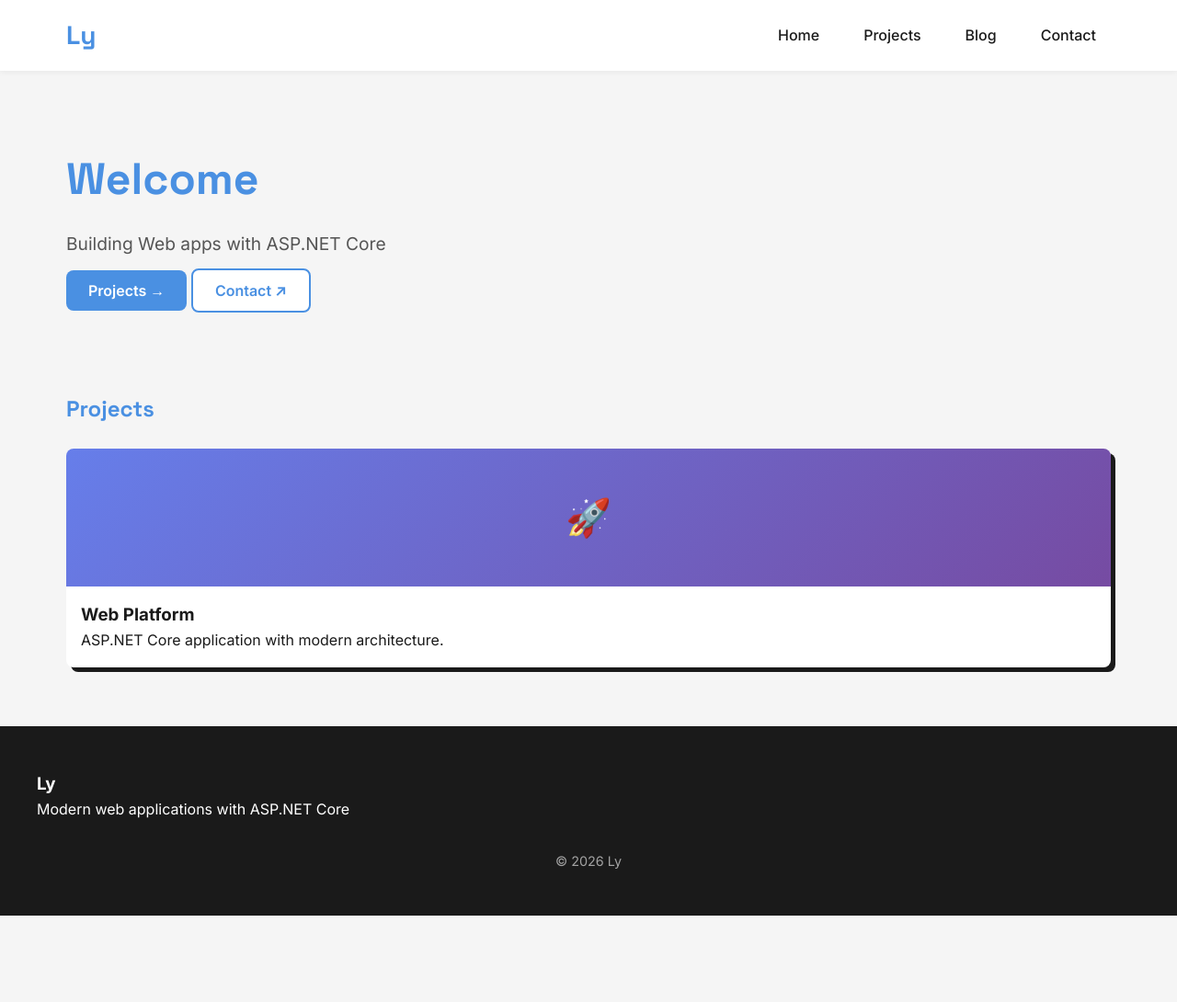
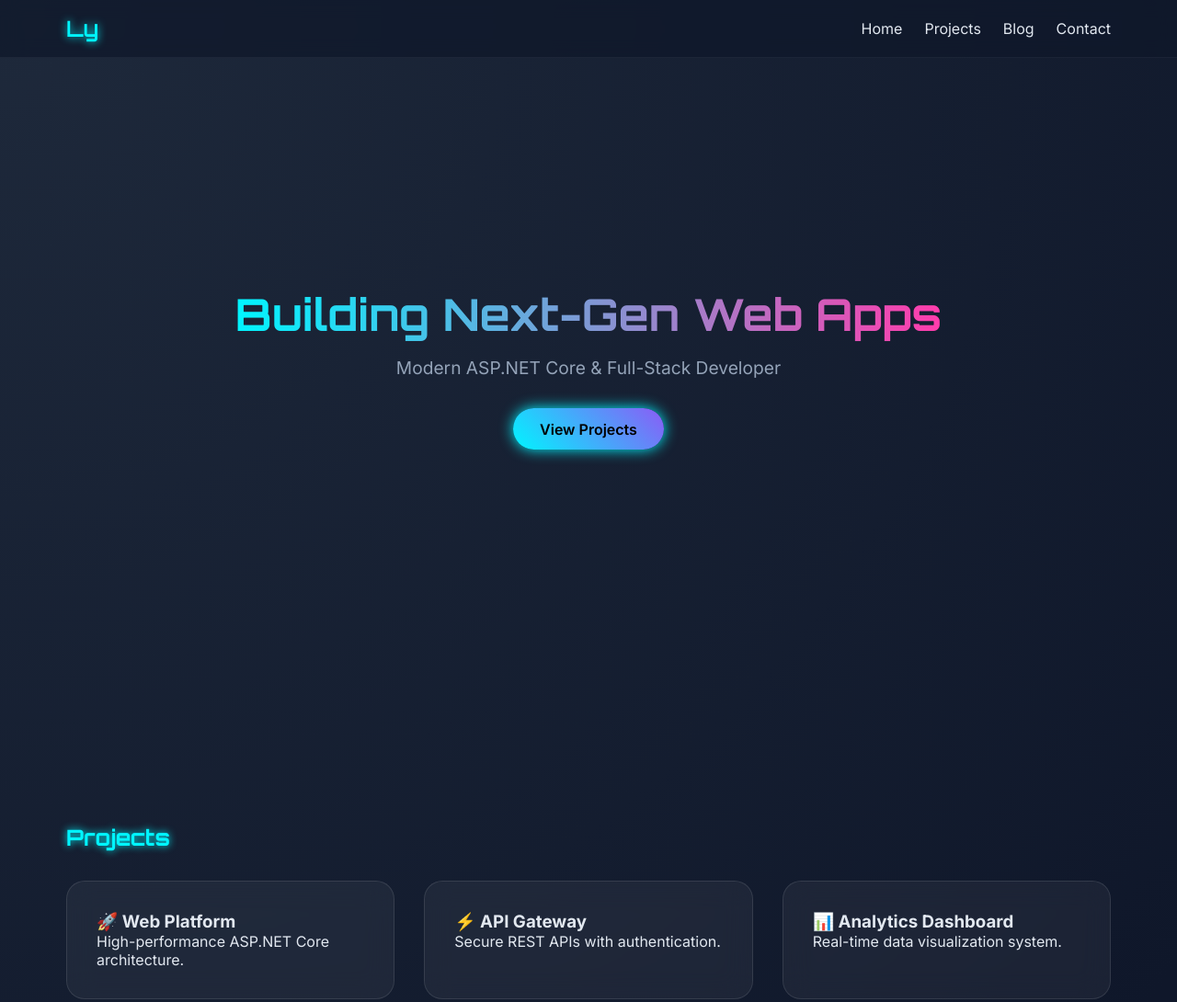
Before and after one commit to espinelilloydcamba-jpg/IPT-LAB-3, a plain HTML site: page index.html in a window 1280 px wide. Shown: the top 1090 px of the page at 92% size. Before the commit the page ends 996 px from the top, so only its background shows below. Drawn offline with Linux system fonts and the light colour scheme.

Commit message:
Update index.html

```diff
--- a/index.html
+++ b/index.html
@@ -3,281 +3,222 @@
 <head>
 <meta charset="UTF-8">
 <meta name="viewport" content="width=device-width, initial-scale=1.0">
-<title>Ly Web Page</title>
+<title>Ly | Modern Web Developer</title>
 
-<!-- Google Fonts -->
-<link href="https://fonts.googleapis.com/css2?family=Inter:wght@400;500;600;700&family=Space+Grotesk:wght@600;700&display=swap" rel="stylesheet">
+<link href="https://fonts.googleapis.com/css2?family=Inter:wght@400;500;600;700&family=Orbitron:wght@600;700&display=swap" rel="stylesheet">
 
 <style>
-/* Reset and base styles */
-* {
-    margin: 0;
-    padding: 0;
-    box-sizing: border-box;
+*{
+    margin:0;
+    padding:0;
+    box-sizing:border-box;
 }
 
-:root {
-    --primary: #4a90e2;
-    --secondary: #f5f5f5;
-    --dark: #1a1a1a;
-    --light: #ffffff;
-    --shadow: 0 4px 12px rgba(0,0,0,0.1);
-    --radius: 8px;
-    --transition: 0.3s ease;
+:root{
+    --bg-dark:#0f172a;
+    --bg-light:#1e293b;
+    --primary:#00f5ff;
+    --secondary:#8b5cf6;
+    --accent:#ff3cac;
+    --text:#e2e8f0;
 }
 
-body {
-    font-family: 'Inter', sans-serif;
-    background-color: var(--secondary);
-    color: var(--dark);
-    line-height: 1.6;
+body{
+    font-family:'Inter',sans-serif;
+    background: radial-gradient(circle at top left,#1e293b,#0f172a 70%);
+    color:var(--text);
+    overflow-x:hidden;
 }
 
-/* Navigation */
-nav {
-    background: var(--light);
-    box-shadow: 0 2px 6px rgba(0,0,0,0.05);
-    position: sticky;
-    top: 0;
-    z-index: 100;
+/* NAV */
+nav{
+    position:fixed;
+    width:100%;
+    top:0;
+    backdrop-filter:blur(10px);
+    background:rgba(15,23,42,0.7);
+    border-bottom:1px solid rgba(255,255,255,0.05);
+    z-index:1000;
 }
 
-.nav-inner {
-    max-width: 1200px;
-    margin: 0 auto;
-    padding: 1rem 2rem;
-    display: flex;
-    justify-content: space-between;
-    align-items: center;
+.nav-inner{
+    max-width:1200px;
+    margin:auto;
+    display:flex;
+    justify-content:space-between;
+    align-items:center;
+    padding:1rem 2rem;
 }
 
-.logo {
-    font-family: 'Space Grotesk', sans-serif;
-    font-size: 1.75rem;
-    font-weight: 700;
-    color: var(--primary);
-    text-decoration: none;
+.logo{
+    font-family:'Orbitron',sans-serif;
+    font-size:1.5rem;
+    color:var(--primary);
+    text-decoration:none;
+    text-shadow:0 0 10px var(--primary);
 }
 
-.nav-links {
-    display: flex;
-    gap: 1rem;
-    list-style: none;
+.nav-links{
+    list-style:none;
+    display:flex;
+    gap:1.5rem;
 }
 
-.nav-links a {
-    text-decoration: none;
-    color: var(--dark);
-    font-weight: 500;
-    padding: 0.5rem 1rem;
-    border-radius: var(--radius);
-    transition: var(--transition);
+.nav-links a{
+    text-decoration:none;
+    color:var(--text);
+    transition:0.3s;
+    position:relative;
 }
 
-.nav-links a:hover {
-    background: var(--primary);
-    color: var(--light);
+.nav-links a::after{
+    content:'';
+    position:absolute;
+    width:0%;
+    height:2px;
+    bottom:-5px;
+    left:0;
+    background:var(--primary);
+    transition:0.3s;
 }
 
-/* Hero */
-.hero {
-    max-width: 1200px;
-    margin: 3rem auto;
-    display: grid;
-    grid-template-columns: 1fr 1fr;
-    gap: 2rem;
-    align-items: center;
-    padding: 2rem;
+.nav-links a:hover{
+    color:var(--primary);
 }
 
-.hero h1 {
-    font-family: 'Space Grotesk', sans-serif;
-    font-size: 3rem;
-    font-weight: 700;
-    margin-bottom: 1rem;
-    color: var(--primary);
+.nav-links a:hover::after{
+    width:100%;
 }
 
-.hero p {
-    font-size: 1.2rem;
-    margin-bottom: 1.5rem;
-    color: #555;
+/* HERO */
+.hero{
+    min-height:100vh;
+    display:flex;
+    flex-direction:column;
+    justify-content:center;
+    align-items:center;
+    text-align:center;
+    padding:2rem;
 }
 
-.cta-btn {
-    padding: 0.75rem 1.5rem;
-    font-weight: 600;
-    border-radius: var(--radius);
-    text-decoration: none;
-    transition: var(--transition);
+.hero h1{
+    font-family:'Orbitron',sans-serif;
+    font-size:3rem;
+    background:linear-gradient(90deg,var(--primary),var(--accent));
+    -webkit-background-clip:text;
+    -webkit-text-fill-color:transparent;
+    animation:fadeUp 1s ease forwards;
 }
 
-.cta-btn.primary {
-    background: var(--primary);
-    color: var(--light);
+.hero p{
+    margin:1rem 0 2rem;
+    font-size:1.2rem;
+    color:#94a3b8;
+    animation:fadeUp 1.5s ease forwards;
 }
 
-.cta-btn.primary:hover {
-    background: #357abd;
-    transform: translateY(-2px);
+/* BUTTON */
+.btn{
+    padding:0.8rem 1.8rem;
+    border-radius:50px;
+    border:none;
+    cursor:pointer;
+    font-weight:600;
+    text-decoration:none;
+    position:relative;
+    overflow:hidden;
+    transition:0.4s;
 }
 
-.cta-btn.secondary {
-    background: var(--light);
-    color: var(--primary);
-    border: 2px solid var(--primary);
+.btn-primary{
+    background:linear-gradient(45deg,var(--primary),var(--secondary));
+    color:#000;
+    box-shadow:0 0 15px var(--primary);
 }
 
-.cta-btn.secondary:hover {
-    background: var(--primary);
-    color: var(--light);
-    transform: translateY(-2px);
+.btn-primary:hover{
+    transform:translateY(-3px);
+    box-shadow:0 0 25px var(--primary);
 }
 
-/* Hero Image */
-.hero-img {
-    background: var(--light);
-    border-radius: var(--radius);
-    box-shadow: var(--shadow);
-    padding: 1rem;
-    display: flex;
-    justify-content: center;
-    align-items: center;
+/* SECTIONS */
+section{
+    max-width:1200px;
+    margin:auto;
+    padding:6rem 2rem;
 }
 
-/* Sections */
-section {
-    max-width: 1200px;
-    margin: 4rem auto;
-    padding: 0 2rem;
+section h2{
+    font-family:'Orbitron',sans-serif;
+    margin-bottom:2rem;
+    color:var(--primary);
+    text-shadow:0 0 8px var(--primary);
 }
 
-section h2 {
-    font-family: 'Space Grotesk', sans-serif;
-    color: var(--primary);
-    margin-bottom: 1.5rem;
+/* CARDS */
+.grid{
+    display:grid;
+    grid-template-columns:repeat(auto-fit,minmax(250px,1fr));
+    gap:2rem;
 }
 
-/* Quick Links */
-.links-grid {
-    display: grid;
-    grid-template-columns: repeat(auto-fit, minmax(180px, 1fr));
-    gap: 1rem;
+.card{
+    background:rgba(255,255,255,0.05);
+    backdrop-filter:blur(15px);
+    padding:2rem;
+    border-radius:20px;
+    border:1px solid rgba(255,255,255,0.1);
+    transition:0.4s;
+    position:relative;
+    overflow:hidden;
 }
 
-.link-card {
-    background: var(--light);
-    padding: 1rem;
-    border-radius: var(--radius);
-    text-align: center;
-    font-weight: 500;
-    box-shadow: var(--shadow);
-    transition: var(--transition);
+.card::before{
+    content:'';
+    position:absolute;
+    width:150%;
+    height:150%;
+    background:linear-gradient(45deg,transparent,var(--primary),transparent);
+    top:-50%;
+    left:-50%;
+    transform:rotate(25deg);
+    opacity:0;
+    transition:0.5s;
 }
 
-.link-card:hover {
-    transform: translateY(-3px);
+.card:hover{
+    transform:translateY(-10px);
+    box-shadow:0 0 25px rgba(0,245,255,0.4);
 }
 
-/* Projects */
-.projects-grid {
-    display: grid;
-    grid-template-columns: repeat(auto-fit, minmax(250px, 1fr));
-    gap: 1.5rem;
+.card:hover::before{
+    opacity:0.1;
 }
 
-.project-card {
-    background: var(--light);
-    border-radius: var(--radius);
-    box-shadow: 5px 5px 0px #1a1a1a;
-    overflow: hidden;
-    transition: var(--transition);
+/* FOOTER */
+footer{
+    text-align:center;
+    padding:2rem;
+    background:#0f172a;
+    border-top:1px solid rgba(255,255,255,0.05);
 }
 
-.project-img {
-    height: 150px;
-    display: flex;
-    justify-content: center;
-    align-items: center;
-    font-size: 2.5rem;
-    background: linear-gradient(135deg, #667eea, #764ba2);
-    color: white;
+/* ANIMATIONS */
+@keyframes fadeUp{
+    from{
+        opacity:0;
+        transform:translateY(30px);
+    }
+    to{
+        opacity:1;
+        transform:translateY(0);
+    }
 }
 
-.project-content {
-    padding: 1rem;
-}
-
-.project-btn {
-    text-decoration: none;
-    padding: 0.5rem 1rem;
-    background: var(--primary);
-    color: white;
-    border-radius: var(--radius);
-    font-weight: 600;
-    display: inline-block;
-}
-
-/* Blog */
-.blog-grid {
-    display: grid;
-    grid-template-columns: repeat(auto-fit, minmax(220px, 1fr));
-    gap: 1rem;
-}
-
-.blog-card {
-    background: var(--light);
-    padding: 1rem;
-    border-radius: var(--radius);
-    box-shadow: var(--shadow);
-    transition: var(--transition);
-}
-
-.blog-card:hover {
-    transform: translateY(-3px);
-}
-
-/* Footer */
-footer {
-    background: var(--dark);
-    color: var(--light);
-    padding: 3rem 2rem;
-}
-
-.footer-inner {
-    max-width: 1200px;
-    margin: 0 auto;
-    display: grid;
-    grid-template-columns: repeat(auto-fit, minmax(180px, 1fr));
-    gap: 2rem;
-}
-
-.footer-section a {
-    color: rgba(255,255,255,0.7);
-    text-decoration: none;
-    display: block;
-    margin-bottom: 0.5rem;
-}
-
-.footer-section a:hover {
-    color: white;
-}
-
-.footer-bottom {
-    text-align: center;
-    margin-top: 2rem;
-    font-size: 0.9rem;
-    color: rgba(255,255,255,0.6);
-}
-
-/* Responsive */
-@media (max-width: 768px) {
-    .hero {
-        grid-template-columns: 1fr;
-        text-align: center;
-    }
-    .nav-links {
-        display: none;
+/* RESPONSIVE */
+@media(max-width:768px){
+    .nav-links{
+        display:none;
     }
 }
 </style>
@@ -298,46 +239,63 @@ footer {
 </nav>
 
 <section class="hero" id="home">
-    <div>
-        <h1>Welcome</h1>
-        <p>Building Web apps with ASP.NET Core</p>
-        <a href="#projects" class="cta-btn primary">Projects →</a>
-        <a href="#contact" class="cta-btn secondary">Contact ↗</a>
-    </div>
+<h1>Building Next-Gen Web Apps</h1>
+<p>Modern ASP.NET Core & Full-Stack Developer</p>
+<a href="#projects" class="btn btn-primary">View Projects</a>
 </section>
 
 <section id="projects">
 <h2>Projects</h2>
-    <div class="projects-grid">
-        <div class="project-card">
-            <div class="project-img">🚀</div>
-            <div class="project-content">
-                <h3>Web Platform</h3>
-                <p>ASP.NET Core application with modern architecture.</p>
+<div class="grid">
+<div class="card">
+<h3>🚀 Web Platform</h3>
+<p>High-performance ASP.NET Core architecture.</p>
 </div>
+<div class="card">
+<h3>⚡ API Gateway</h3>
+<p>Secure REST APIs with authentication.</p>
+</div>
+<div class="card">
+<h3>📊 Analytics Dashboard</h3>
+<p>Real-time data visualization system.</p>
+</div>
+</div>
+</section>
+
+<section id="blog">
+<h2>Latest Blog Posts</h2>
+<div class="grid">
+<div class="card">
+<h3>Mastering ASP.NET Core</h3>
+<p>Best practices for scalable apps.</p>
+</div>
+<div class="card">
+<h3>RESTful API Design</h3>
+<p>Design patterns for clean APIs.</p>
+</div>
+</div>
+</section>
+
+<section id="contact">
+<h2>Let's Build Something Amazing</h2>
+<div class="grid">
+<div class="card">
+<h3>📩 Get in Touch</h3>
+<p>Email: contact@ly.dev</p>
 </div>
 </div>
 </section>
 
 <footer>
-    <div class="footer-inner">
-        <div class="footer-section">
-            <h3>Ly</h3>
-            <p>Modern web applications with ASP.NET Core</p>
-        </div>
-    </div>
-    <div class="footer-bottom">
-        © 2026 Ly
-    </div>
+© 2026 Ly | Designed with ✨
 </footer>
 
 <script>
 // Smooth scroll
-document.querySelectorAll('a[href^="#"]').forEach(anchor => {
-    anchor.addEventListener('click', function (e) {
+document.querySelectorAll('a[href^="#"]').forEach(anchor=>{
+anchor.addEventListener('click',function(e){
 e.preventDefault();
-        const target = document.querySelector(this.getAttribute('href'));
-        if (target) target.scrollIntoView({ behavior: 'smooth' });
+document.querySelector(this.getAttribute('href')).scrollIntoView({behavior:'smooth'});
 });
 });
 </script>
```
Lines whose indentation alone changed are shown as unchanged.
